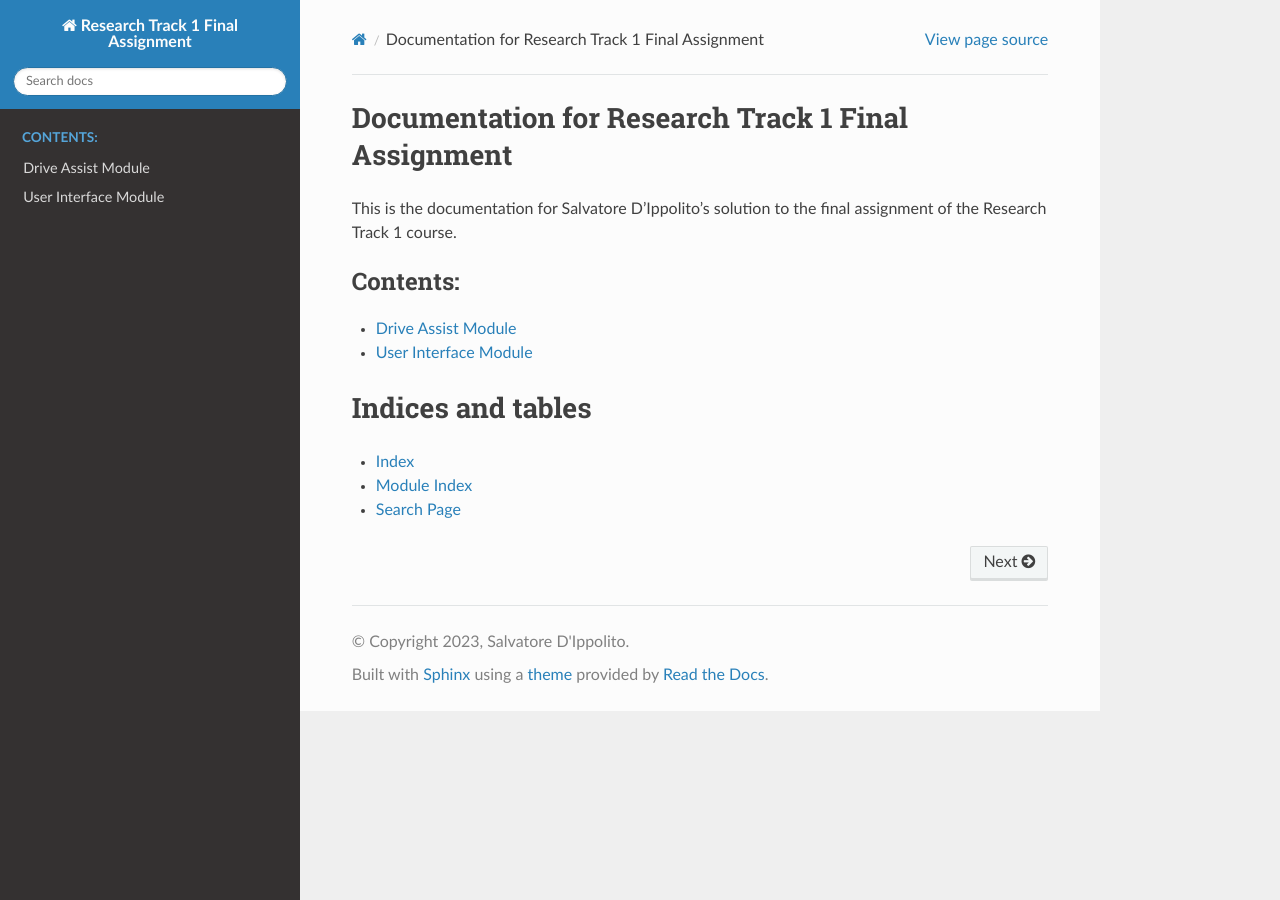
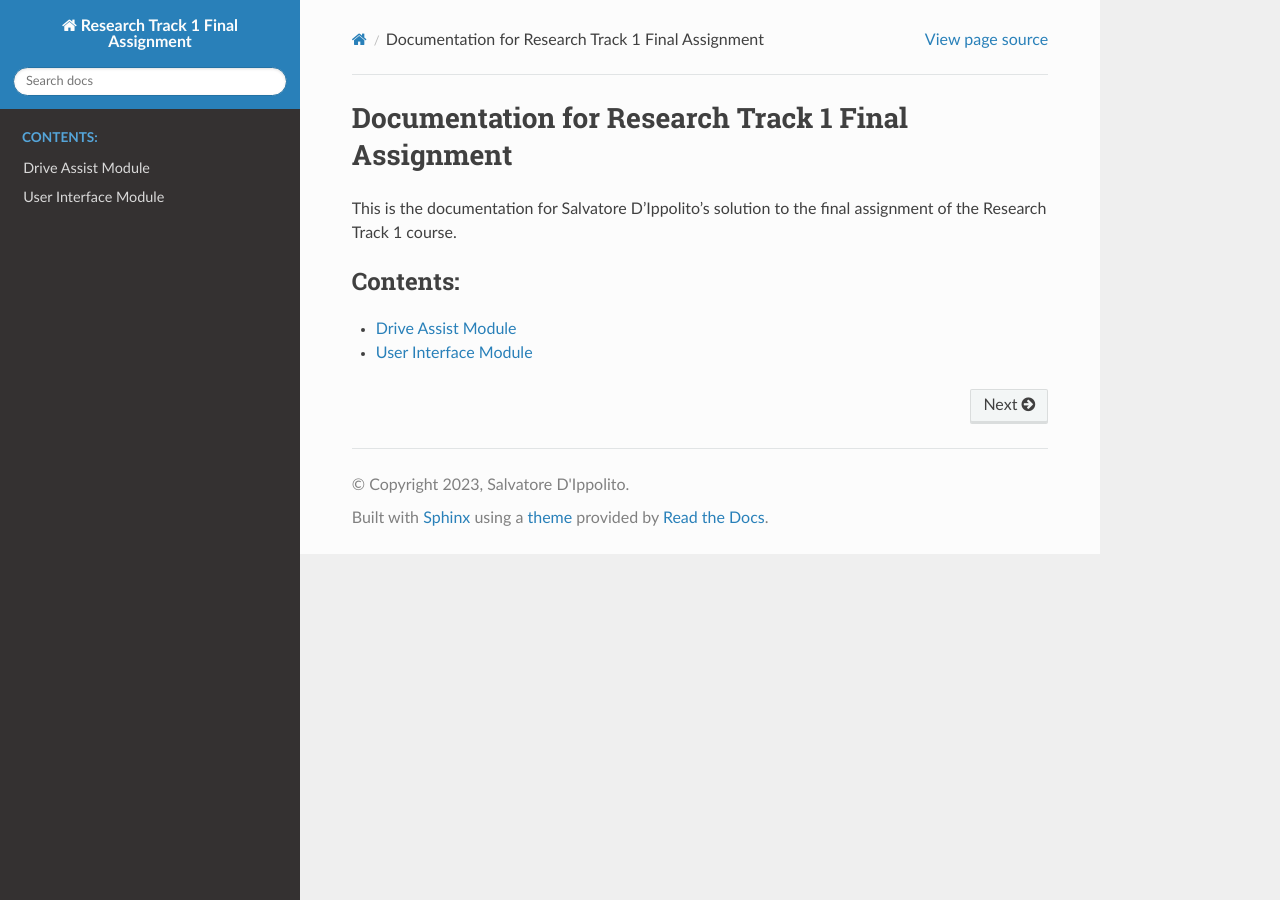
Before and after one commit to Salvo-Dippolito/Research_Track_Final_Assignment, a Sphinx documentation site: the page built from docs/index.rst, in a window 1280 px wide. Built offline with Sphinx 7.4.7 and the Read the Docs theme 2.0.0, drawn with Linux system fonts in a browser that asks for light colours.

Commit message:
Reuploading documentation

```diff
--- a/docs/conf.py
+++ b/docs/conf.py
@@ -10,7 +10,15 @@
 import subprocess
 import sys
 
-sys.path.insert(0, os.path.abspath('..'))
+sys.path.insert(0, os.path.abspath('../final_assignment/'))
+# Get the directory of the current script
+# current_script_directory = os.path.dirname(os.path.abspath(__file__))
+
+# # Construct the absolute path to the desired directory
+# scripts_directory = os.path.join(current_script_directory, '..', 'scripts')
+
+# # Add the directory to the Python path
+# sys.path.insert(0, scripts_directory)
 
 project = 'Research Track 1 Final Assignment'
 copyright = "2023, Salvatore D'Ippolito"
--- a/docs/index.rst
+++ b/docs/index.rst
@@ -15,13 +15,3 @@
   :caption: Contents:
 
   scripts
-
-
-
-
-Indices and tables
-==================
-
-* :ref:`genindex`
-* :ref:`modindex`
-* :ref:`search`
```
Also changed, not shown: 6 other files.
